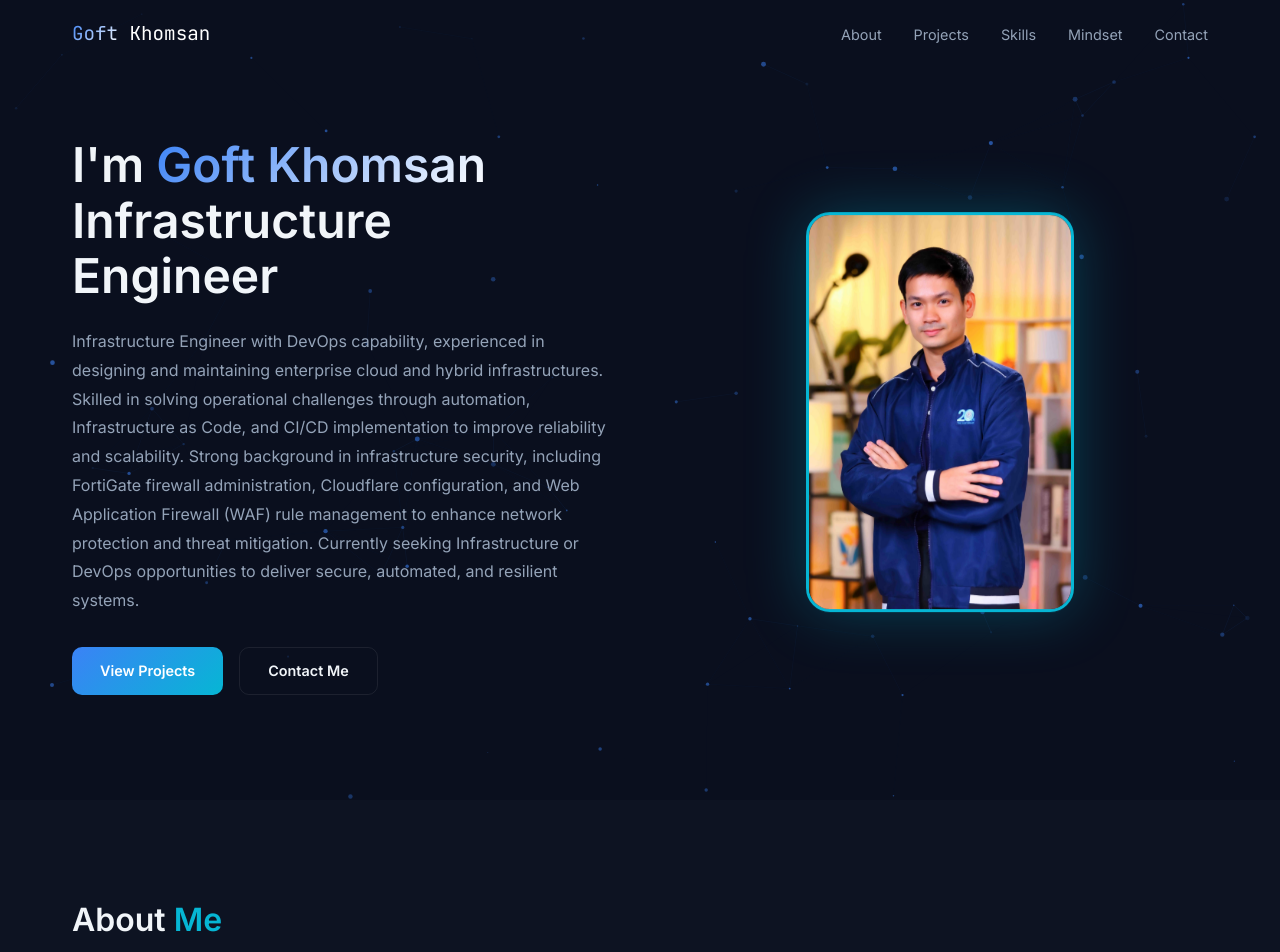
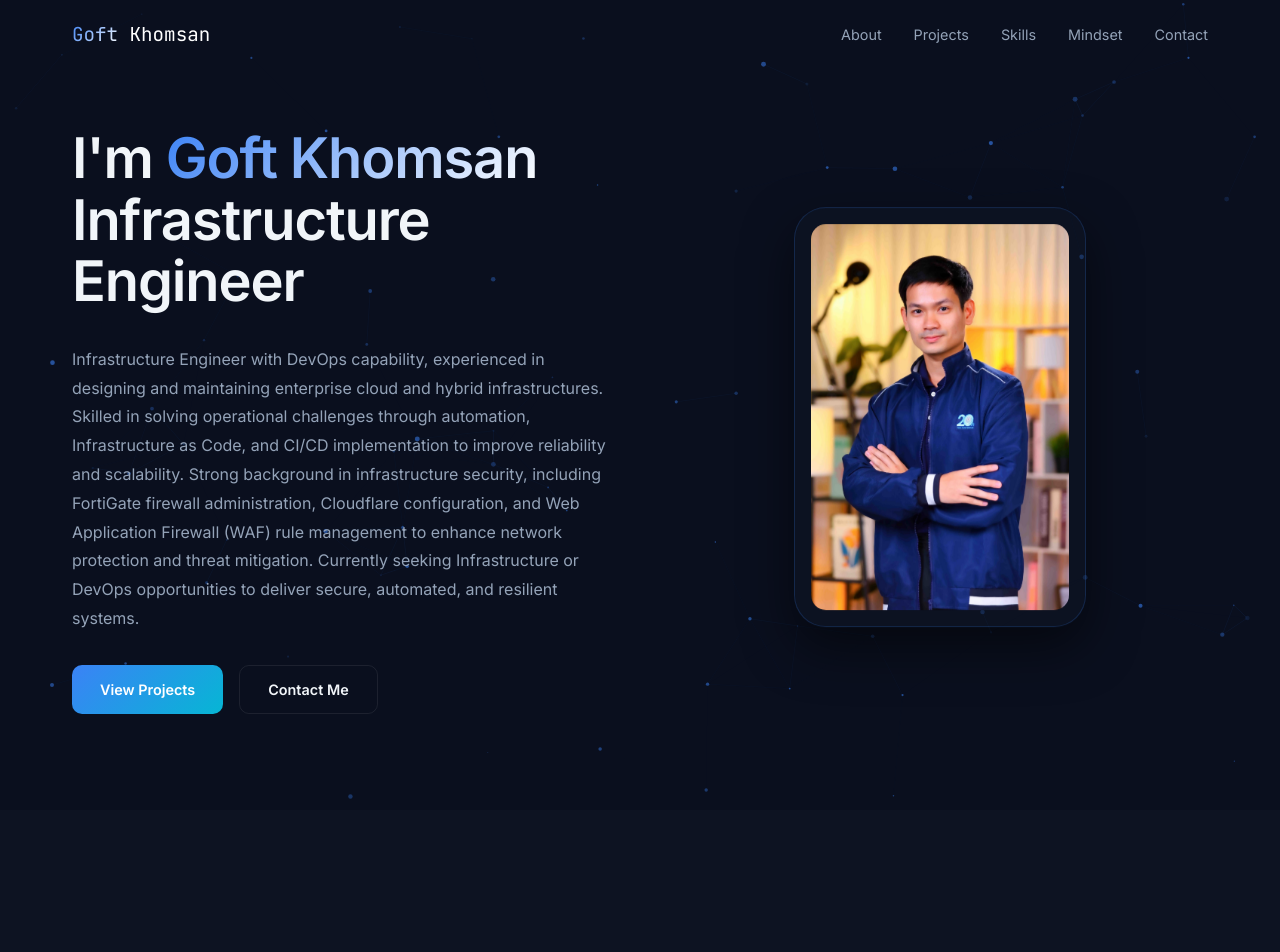
Before and after one commit to Khomsan146/profile, a React (Vite) app: page / in a window 1280 px wide. Shown: the top 952 px of the page. Built offline with nearby package versions, Linux system fonts and the light colour scheme; a web font is replaced by a local one.

Commit message:
new web app

```diff
--- a/src/index.css
+++ b/src/index.css
@@ -34,6 +34,8 @@ body {
   color: var(--text-primary);
   overflow-x: hidden;
   min-height: 100vh;
+  line-height: 1.6;
+  -webkit-font-smoothing: antialiased;
 }
 
 canvas#bg {
@@ -182,7 +184,7 @@ canvas#bg {
   min-height: 100vh;
   display: flex;
   align-items: center;
-  padding: 6rem 0 4rem;
+  padding: 8rem 0 6rem;
 }
 
 .hero-grid {
@@ -193,10 +195,11 @@ canvas#bg {
 }
 
 .hero-content h1 {
-  font-size: 3rem;
+  font-size: 3.5rem;
   font-weight: 700;
-  line-height: 1.15;
-  margin-bottom: 1.5rem;
+  line-height: 1.1;
+  margin-bottom: 2rem;
+  letter-spacing: -0.02em;
 }
 
 .gradient-text {
@@ -225,11 +228,13 @@ canvas#bg {
 }
 
 .hero-image img {
-  height: 400px;
-  border-radius: 24px;
+  height: 420px;
+  border-radius: 32px;
   object-fit: contain;
-  border: 3px solid var(--accent-cyan);
-  box-shadow: 0 0 60px rgba(6, 182, 212, 0.3);
+  border: 1px solid rgba(59, 130, 246, 0.2);
+  background: rgba(17, 24, 39, 0.4);
+  padding: 1rem;
+  box-shadow: 0 20px 50px rgba(0, 0, 0, 0.5);
   animation: float 6s ease-in-out infinite;
 }
 
@@ -307,15 +312,16 @@ canvas#bg {
 
 /* ---------- SECTIONS ---------- */
 section {
-  padding: 6rem 0;
+  padding: 10rem 0;
   position: relative;
   z-index: 1;
 }
 
 .section-title {
-  font-size: 2rem;
+  font-size: 2.5rem;
   font-weight: 700;
-  margin-bottom: 3rem;
+  margin-bottom: 4rem;
+  letter-spacing: -0.01em;
 }
 
 .section-title span {
@@ -326,10 +332,10 @@ section {
 .card {
   background: var(--bg-card);
   border: 1px solid var(--border);
-  border-radius: 16px;
-  padding: 2rem;
-  backdrop-filter: blur(10px);
-  transition: all 0.3s;
+  border-radius: 24px;
+  padding: 2.5rem;
+  backdrop-filter: blur(12px);
+  transition: all 0.4s cubic-bezier(0.175, 0.885, 0.32, 1.275);
 }
 
 .card:hover {
@@ -431,15 +437,15 @@ section {
 .projects-grid {
   display: grid;
   grid-template-columns: repeat(auto-fit, minmax(340px, 1fr));
-  gap: 2rem;
+  gap: 3rem;
 }
 
 .project-card {
   background: var(--bg-card);
   border: 1px solid var(--border);
-  border-radius: 20px;
+  border-radius: 24px;
   overflow: hidden;
-  transition: all 0.3s;
+  transition: all 0.4s cubic-bezier(0.175, 0.885, 0.32, 1.275);
   cursor: pointer;
 }
 
```
